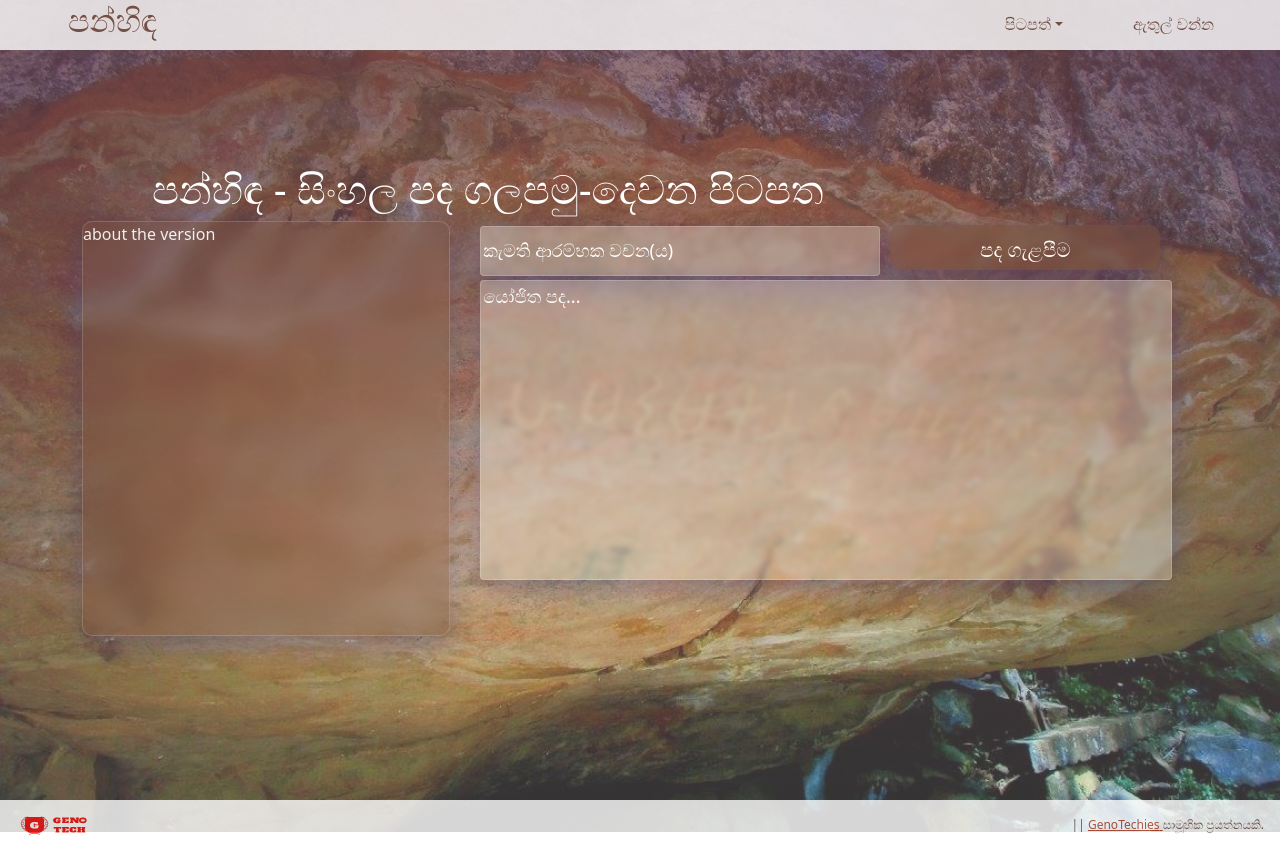
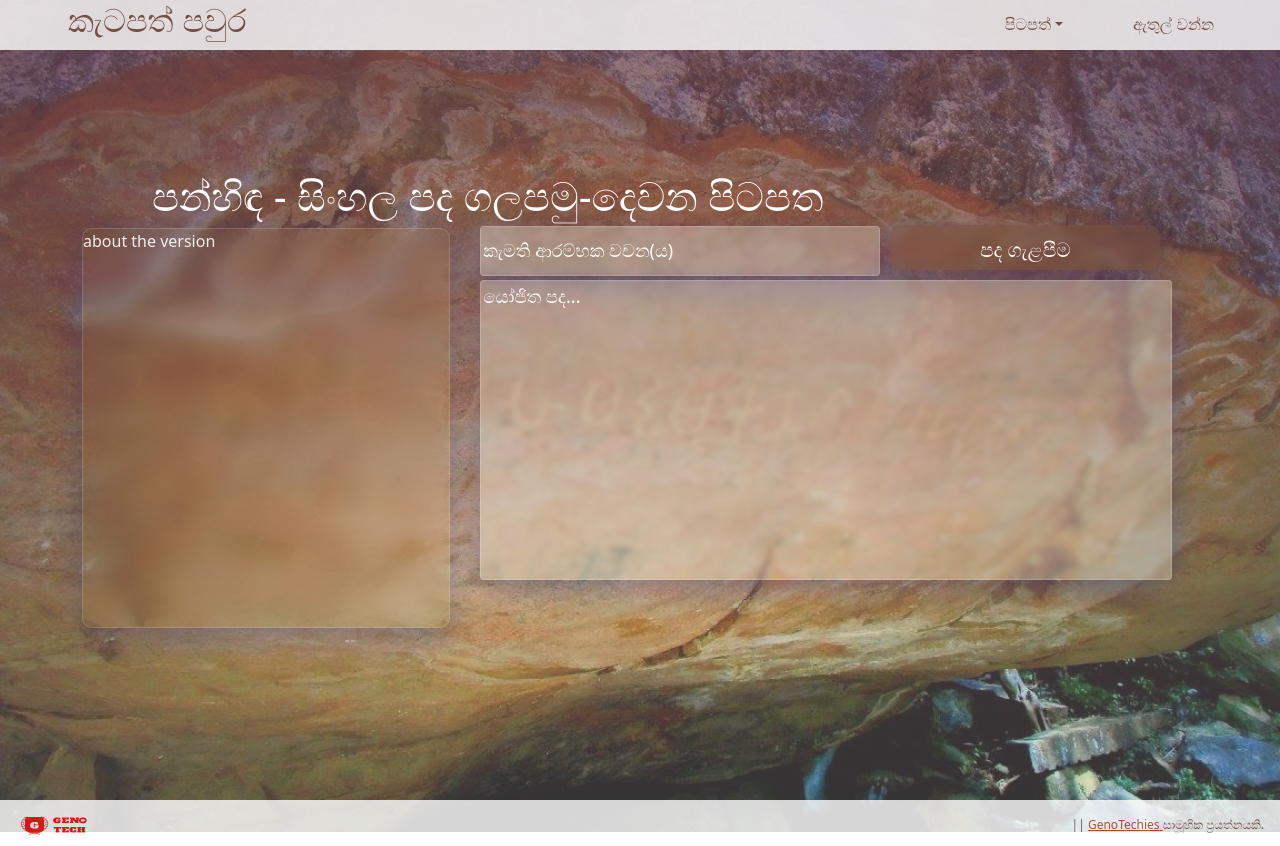
Before and after one commit to Panhinda/Panhinda-Frontend, a React (Create React App) app: page / in a window 1280 px wide. Built offline with nearby package versions, Linux system fonts and the light colour scheme.

Commit message:
commit the main screens

```diff
--- a/public/index.html
+++ b/public/index.html
@@ -5,14 +5,14 @@
     <link rel="icon" href="%PUBLIC_URL%/log.ico" />
     <meta name="viewport" content="width=device-width, initial-scale=1" />
     <meta name="theme-color" content="#000000" />
-     <meta name="description" content="පන්හිඳ - Machine assisted Sinhala Lyrics">
+     <meta name="description" content="කැටපත් පවුර  පන්හිඳ -  Mirror Wall - Machine assisted Sinhala Lyrics">
     <meta name="keywords"
           content="AI, artificial intelligence, NLP, Sinhala, music, lyrics, lyric, sound, punchline, sample, sampler, genuine, create,පන්හිඳ">
     <meta name="author" content="Kanchana Sankalpa Gunathilaka,කාංචන සංකල්ප ගුණතිලක ">
 
     <meta property="og:type" content="article"/>
-    <meta property="og:title" content="පන්හිඳ -  Machine assisted Sinhala Lyrics"/>
-    <meta property="og:description" content="පන්හිඳ ,  Try to explore awesome Sinhala Language "/>
+    <meta property="og:title" content="කැටපත් පවුර  -  Machine assisted Sinhala Lyrics"/>
+    <meta property="og:description" content="කැටපත් පවුර  පන්හිඳ , Mirror Wall - Try to explore awesome Sinhala Language "/>
     <meta property="og:url" content=""/>
     <meta property="og:site_name" content=""/>
     <meta property="og:image" content="assets/wessagiri_sellip.jpg"/>
@@ -31,7 +31,7 @@
       work correctly both with client-side routing and a non-root public URL.
       Learn how to configure a non-root public URL by running `npm run build`.
     -->
-     <title>පන්හිඳ -  Machine assisted Sinhala Lyrics</title>
+     <title>කැටපත් පවුර - Mirror Wall -  Machine Assisted Sinhala Lyrics</title>
   </head>
   <body>
     <noscript>You need to enable JavaScript to run this app.</noscript>
--- a/src/components/pages/MainView/Nav/nav.js
+++ b/src/components/pages/MainView/Nav/nav.js
@@ -16,7 +16,7 @@ const Header = () => {
         expand="lg"
       >
         <Navbar.Brand href="#">
-          <h2>පන්හිඳ</h2>
+          <h2>කැටපත් පවුර  </h2>
         </Navbar.Brand>
         <Navbar.Toggle aria-controls="responsive-navbar-nav" />
         <Navbar.Collapse id="responsive-navbar-nav">
--- a/src/components/pages/textgenrnn/textgenrnn.js
+++ b/src/components/pages/textgenrnn/textgenrnn.js
@@ -48,16 +48,21 @@ class textgenrnn extends Component {
                 <div className="col-12 col-sm-12 main-div">
                   <div style={{ width: "33%" }}>
                     <div style={{ width: "1190px", paddingLeft: "70px" }}>
-                      <h1>පන්හිඳ - සිංහල පද ගලපමු-පලමු පිටපත</h1>
+                      <h3>සිංහල පද ගලපමු-පලමු පිටපත</h3>
                     </div>
                     <div>
                       <div
                         style={{ wordBreak: "break-all" }}
                         className="layer3-cover"
                       >
-                        about the
-                        versionaaaaaaaaaaaaaaaaaaaaaaaaaaaaaaaaaaaaaaaaaaaaaaaaaaaaaaaaasssssssssggggggggggggggggggggggggggggggggggggggggggggggggggggggggggggggggggggggggggssssssssssssssss
-                      </div>
+                       පළමු පිටපත සදහා සහය :
+                       <br/> fushenkao - https://github.com/fushenkao/Sinhala-Lyrics-Gen ,
+                       <br/> minimaxir - https://github.com/minimaxir/textgenrnn
+                       <br/> පසුතලය : කැටපත් පවුර, සීගිරිය (Sigiri Mirror Wall)
+                       <br/>
+                       http://thenationaltrust.lk/wp-content/uploads/2018/06/nds-nt-sigiriya.pdf
+                       <br/>වෙනස්කම් වල ඉතිහාසය :
+                       <br/>https://ksankalpa.blogspot.com/2021/02/panhidalyrics-chages-log.html</div>
                     </div>
                   </div>
                   <div className="second-side" style={{ width: "63%" }}>
--- a/src/components/pages/textgenrnn/textgenrnn.scss
+++ b/src/components/pages/textgenrnn/textgenrnn.scss
@@ -128,11 +128,9 @@ textarea:focus {
     "Fira Sans", "Droid Sans", "Helvetica Neue", sans-serif;
 }
 .layer3-cover {
-  height: 415px;
+  height: 400px;
   opacity: 0.9;
   margin-top: 0 !important;
-
-  background: rgba(115, 79, 70, 0.4);
   box-shadow: 0 8px 32px 0 rgba(31, 38, 135, 0.37);
   backdrop-filter: blur(11px);
   -webkit-backdrop-filter: blur(11px);
@@ -142,3 +140,8 @@ textarea:focus {
 .second-side {
   margin-left: 30px;
 }
+
+// background: rgba(115, 79, 70, 0.4);
+//background-image:
+//url("./images/manuscripts.jpg");
+//background-repeat: no-repeat, no-repeat;
```
Also changed, not shown: src/components/pages/textgenrnn/images/manuscripts.jpg (added).
